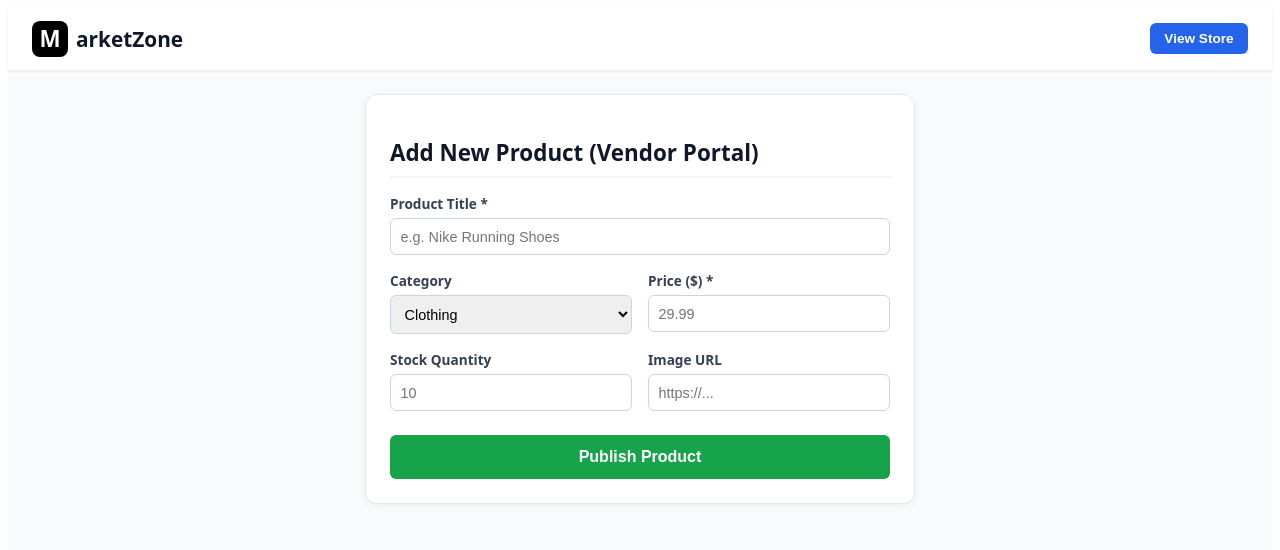
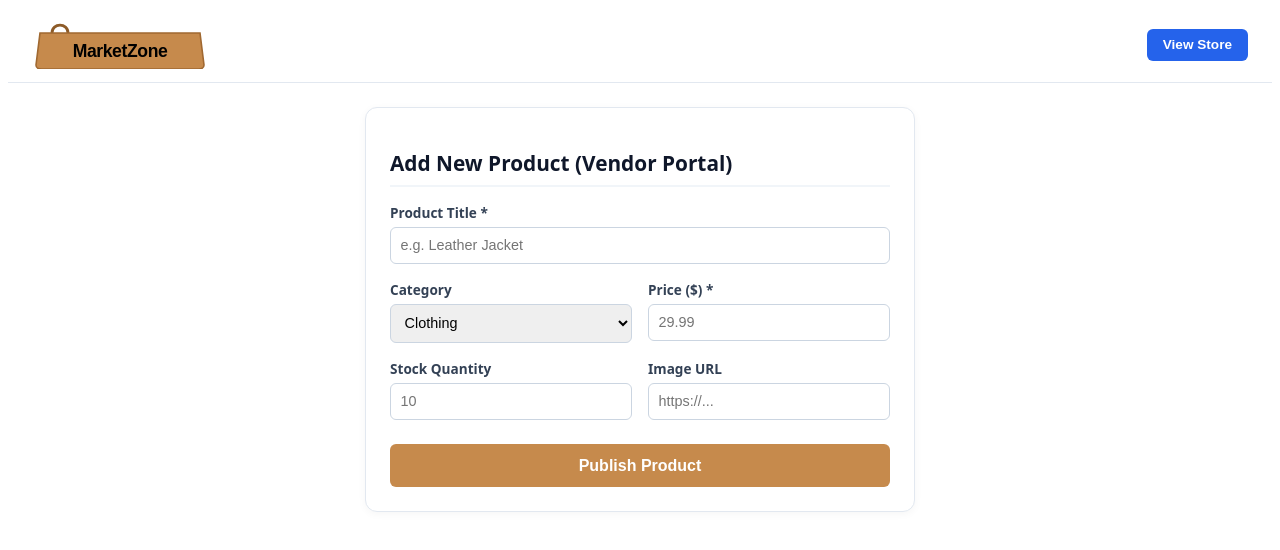
Before and after one commit to pateljabir786/MarketZone-Core, a Next.js app: page / in a window 1280 px wide. Both pictures are taken after a click on the button "+ Vendor: Add Product". Shown: the top 550 px of the page. Built offline with nearby package versions, Linux system fonts and the light colour scheme.

Commit message:
Update page.js

```diff
--- a/app/page.js
+++ b/app/page.js
@@ -2,14 +2,13 @@
 import { useState } from 'react';
 
 export default function Home() {
-  const [activeTab, setActiveTab] = useState('marketplace'); // 'marketplace' or 'add-product'
+  const [activeTab, setActiveTab] = useState('marketplace');
   const [products, setProducts] = useState([
     {
       id: 1,
       title: 'Premium Cotton T-Shirt',
       category: 'Clothing',
       price: 24.99,
-      currency: 'USD',
       stock: 50,
       image: 'https://images.unsplash.com/photo-1521572267360-ee0c2909d518?w=500&auto=format&fit=crop&q=60'
     },
@@ -18,7 +17,6 @@ export default function Home() {
       title: 'Wireless Bluetooth Earbuds',
       category: 'Electronics',
       price: 49.99,
-      currency: 'USD',
       stock: 30,
       image: 'https://images.unsplash.com/photo-1590658268037-6bf12165a8df?w=500&auto=format&fit=crop&q=60'
     }
@@ -47,7 +45,6 @@ export default function Home() {
       title: formData.title,
       category: formData.category,
       price: parseFloat(formData.price),
-      currency: 'USD',
       stock: parseInt(formData.stock) || 1,
       image: formData.image || 'https://images.unsplash.com/photo-1560343090-f0409e92791a?w=500&auto=format&fit=crop&q=60'
     };
@@ -58,20 +55,28 @@ export default function Home() {
   };
 
   return (
-    <div style={{ fontFamily: 'system-ui, sans-serif', minHeight: '100vh', backgroundColor: '#f8fafc', margin: 0 }}>
+    <div style={{ fontFamily: 'system-ui, sans-serif', minHeight: '100vh', backgroundColor: '#ffffff', margin: 0, color: '#0f172a' }}>
       {/* Navigation Bar */}
-      <nav style={{ display: 'flex', justifyContent: 'space-between', alignItems: 'center', padding: '0.8rem 1.5rem', backgroundColor: '#ffffff', boxShadow: '0 1px 3px rgba(0,0,0,0.08)', sticky: 'top' }}>
-        <div style={{ display: 'flex', alignItems: 'center', gap: '8px', cursor: 'pointer' }} onClick={() => setActiveTab('marketplace')}>
-          <div style={{ backgroundColor: '#000000', color: '#ffffff', width: '36px', height: '36px', borderRadius: '8px', display: 'flex', alignItems: 'center', justifyContent: 'center', fontWeight: '900', fontSize: '1.4rem' }}>
-            M
+      <nav style={{ display: 'flex', justifyContent: 'space-between', alignItems: 'center', padding: '0.8rem 1.5rem', backgroundColor: '#ffffff', borderBottom: '1px solid #e2e8f0', sticky: 'top' }}>
+
+        {/* Kraft Paper Bag with MarketZone Printed Directly On It */}
+        <div style={{ cursor: 'pointer' }} onClick={() => setActiveTab('marketplace')}>
+          <div style={{ position: 'relative', height: '48px', display: 'flex', alignItems: 'center' }}>
+            <svg height="48" viewBox="0 0 220 60" fill="none">
+              {/* Bag Handles */}
+              <path d="M25 15 C25 2, 45 2, 45 15" stroke="#8d5b28" strokeWidth="3.5" strokeLinecap="round" fill="none" />
+              {/* Kraft Brown Paper Bag Body */}
+              <path d="M10 15 L210 15 L215 55 C215 58, 212 60, 208 60 L12 60 C8 60, 5 58, 5 55 Z" fill="#c68a4c" stroke="#a06830" strokeWidth="2" />
+              {/* Printed Logo Text 'MarketZone' on Bag */}
+              <text x="110" y="45" textAnchor="middle" fill="#000000" fontSize="22" fontWeight="900" fontFamily="sans-serif" letterSpacing="-0.5px">MarketZone</text>
+            </svg>
           </div>
-          <span style={{ fontSize: '1.3rem', fontWeight: '800', color: '#0f172a' }}>arketZone</span>
         </div>
 
         <div style={{ display: 'flex', alignItems: 'center', gap: '0.8rem' }}>
           <button
             onClick={() => setActiveTab(activeTab === 'marketplace' ? 'add-product' : 'marketplace')}
-            style={{ padding: '0.5rem 0.9rem', borderRadius: '6px', background: activeTab === 'add-product' ? '#2563eb' : '#000000', color: 'white', border: 'none', fontWeight: '600', cursor: 'pointer', fontSize: '0.85rem' }}>
+            style={{ padding: '0.55rem 1rem', borderRadius: '6px', background: activeTab === 'add-product' ? '#2563eb' : '#000000', color: '#ffffff', border: 'none', fontWeight: '600', cursor: 'pointer', fontSize: '0.85rem' }}>
             {activeTab === 'marketplace' ? '+ Vendor: Add Product' : 'View Store'}
           </button>
         </div>
@@ -84,17 +89,17 @@ export default function Home() {
         {activeTab === 'marketplace' && (
           <div>
             <div style={{ textAlign: 'center', marginBottom: '2rem' }}>
-              <h1 style={{ fontSize: '2rem', color: '#0f172a', fontWeight: '800', marginBottom: '0.5rem' }}>MarketZone Marketplace</h1>
+              <h1 style={{ fontSize: '2.1rem', color: '#0f172a', fontWeight: '800', marginBottom: '0.4rem' }}>MarketZone Marketplace</h1>
               <p style={{ color: '#64748b', fontSize: '0.95rem' }}>Explore products listed by global vendors</p>
             </div>
 
             {/* Product Grid */}
             <div style={{ display: 'grid', gridTemplateColumns: 'repeat(auto-fill, minmax(220px, 1fr))', gap: '1.2rem' }}>
               {products.map((item) => (
-                <div key={item.id} style={{ backgroundColor: '#ffffff', borderRadius: '12px', border: '1px solid #e2e8f0', overflow: 'hidden', boxShadow: '0 2px 4px rgba(0,0,0,0.04)' }}>
+                <div key={item.id} style={{ backgroundColor: '#ffffff', borderRadius: '12px', border: '1px solid #e2e8f0', overflow: 'hidden', boxShadow: '0 2px 4px rgba(0,0,0,0.03)' }}>
                   <img src={item.image} alt={item.title} style={{ width: '100%', height: '160px', objectFit: 'cover' }} />
                   <div style={{ padding: '1rem' }}>
-                    <span style={{ fontSize: '0.75rem', fontWeight: '700', color: '#2563eb', textTransform: 'uppercase' }}>{item.category}</span>
+                    <span style={{ fontSize: '0.75rem', fontWeight: '700', color: '#c68a4c', textTransform: 'uppercase' }}>{item.category}</span>
                     <h3 style={{ fontSize: '1rem', color: '#0f172a', margin: '0.3rem 0', fontWeight: '700', whiteSpace: 'nowrap', overflow: 'hidden', textOverflow: 'ellipsis' }}>{item.title}</h3>
                     <div style={{ display: 'flex', justifyContent: 'space-between', alignItems: 'center', marginTop: '0.8rem' }}>
                       <span style={{ fontSize: '1.1rem', fontWeight: '800', color: '#0f172a' }}>${item.price}</span>
@@ -109,15 +114,15 @@ export default function Home() {
 
         {/* TAB 2: VENDOR ADD PRODUCT FORM */}
         {activeTab === 'add-product' && (
-          <div style={{ backgroundColor: '#ffffff', padding: '1.5rem', borderRadius: '12px', border: '1px solid #e2e8f0', boxShadow: '0 2px 8px rgba(0,0,0,0.05)', maxWidth: '500px', margin: '0 auto' }}>
-            <h2 style={{ fontSize: '1.4rem', fontWeight: '800', color: '#0f172a', marginBottom: '1rem', borderBottom: '2px solid #f1f5f9', paddingBottom: '0.5rem' }}>
-               Add New Product (Vendor Portal)
+          <div style={{ backgroundColor: '#ffffff', padding: '1.5rem', borderRadius: '12px', border: '1px solid #e2e8f0', boxShadow: '0 2px 8px rgba(0,0,0,0.04)', maxWidth: '500px', margin: '0 auto' }}>
+            <h2 style={{ fontSize: '1.3rem', fontWeight: '800', color: '#0f172a', marginBottom: '1rem', borderBottom: '2px solid #f1f5f9', paddingBottom: '0.5rem' }}>
+              Add New Product (Vendor Portal)
             </h2>
 
             <form onSubmit={handleAddProduct} style={{ display: 'flex', flexDirection: 'column', gap: '1rem' }}>
               <div>
                 <label style={{ display: 'block', fontSize: '0.85rem', fontWeight: '700', color: '#334155', marginBottom: '0.3rem' }}>Product Title *</label>
-                <input type="text" name="title" value={formData.title} onChange={handleInputChange} placeholder="e.g. Nike Running Shoes" required style={{ width: '100%', padding: '0.6rem', borderRadius: '6px', border: '1px solid #cbd5e1', fontSize: '0.9rem', boxSizing: 'border-box' }} />
+                <input type="text" name="title" value={formData.title} onChange={handleInputChange} placeholder="e.g. Leather Jacket" required style={{ width: '100%', padding: '0.6rem', borderRadius: '6px', border: '1px solid #cbd5e1', fontSize: '0.9rem', boxSizing: 'border-box' }} />
               </div>
 
               <div style={{ display: 'flex', gap: '1rem' }}>
@@ -149,7 +154,7 @@ export default function Home() {
                 </div>
               </div>
 
-              <button type="submit" style={{ padding: '0.8rem', backgroundColor: '#16a34a', color: 'white', border: 'none', borderRadius: '6px', fontWeight: '700', fontSize: '1rem', cursor: 'pointer', marginTop: '0.5rem' }}>
+              <button type="submit" style={{ padding: '0.8rem', backgroundColor: '#c68a4c', color: 'white', border: 'none', borderRadius: '6px', fontWeight: '700', fontSize: '1rem', cursor: 'pointer', marginTop: '0.5rem' }}>
                 Publish Product
               </button>
             </form>
```
